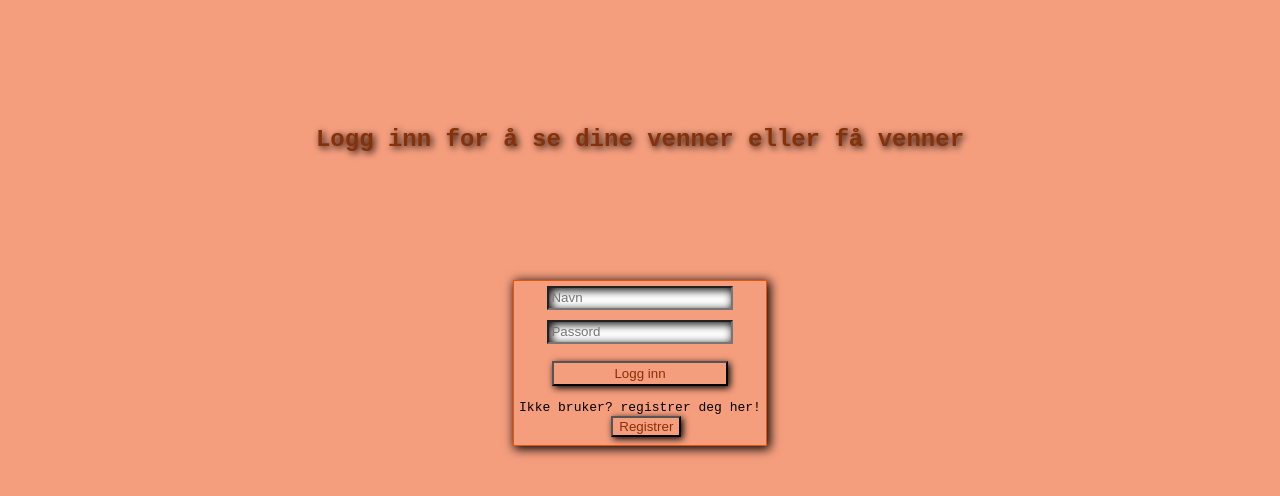
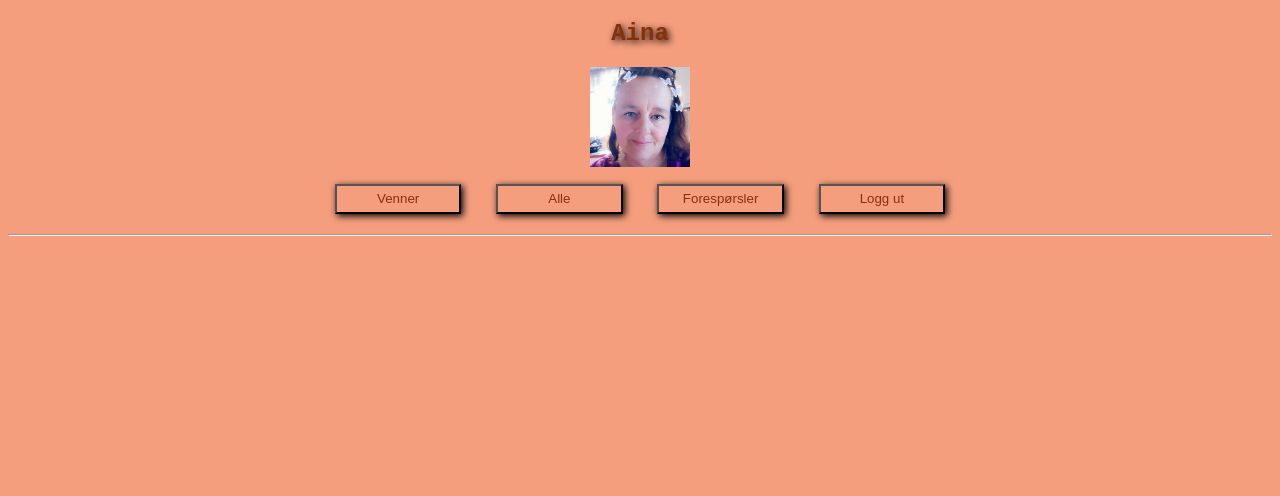
Before and after one commit to ThereseCamK/SosialMedierApp, a plain HTML site: page index.html in a window 1280 px wide. Drawn offline with Linux system fonts and the light colour scheme.

Commit message:
images, profilepicture

```diff
--- a/Model/model.js
+++ b/Model/model.js
@@ -1,7 +1,7 @@
 
 
 const model = {
-    loggedInUser:null,
+    loggedInUser: 11,
     content: '',
     logInInputs:{
         name: '',
@@ -30,6 +30,7 @@ const model = {
             place: 'Sandefjord',
             description: 'Liker alt i fra strikking til leirdueskyting',
             status: 'i forhold',
+            profileImg: 'therese',
             relationshipWith: 10,
             friends:[2, 3, 10, 4, 11],
             requests: [],
@@ -42,6 +43,7 @@ const model = {
             place: 'Larvik',
             description: 'Liker å brenne ting, og fugler da',
             status: 'singel',
+            profileImg: 'Linn',
             relationshipWith: null,
             friends:[1,3,4,11],
             requests: [10],
@@ -54,6 +56,7 @@ const model = {
             place: 'Tønsberg',
             description: 'Liker katter',
             status: 'i forhold',
+            profileImg: 'Bjornar',
             relationshipWith: null,
             friends:[2,1,4],
             requests: [11],
@@ -66,6 +69,7 @@ const model = {
             place: 'Stavenger',
             description: 'Liker å spille freesbee golf',
             status: 'i forhold',
+            profileImg: 'joakim',
             relationshipWith: null,
             friends:[2,3,1],
             requests: [],
@@ -78,6 +82,7 @@ const model = {
             place: 'Sandefjord',
             description: 'Liker å spille med kompiser',
             status: 'i forhold',
+            profileImg: 'tomEirik',
             relationshipWith: 1,
             friends:[1],
             requests: [11],
@@ -90,6 +95,7 @@ const model = {
             place: 'Larvik',
             description: 'Liker å vakse og hjelpe de gamle',
             status: 'i forhold',
+            profileImg: 'aina',
             relationshipWith: null,
             friends:[2,1],
             requests: [],
--- a/View/mainView.js
+++ b/View/mainView.js
@@ -19,14 +19,20 @@ function show(){
 
 //function that show the page when you ar logged in
 function showLoggedinpage(html, loggedIn) {
-    html += `<h2 class="loggedInName">${loggedIn.name}</h2>
+    html += `<h2 class="loggedInName" onclick="showOneProfile(${model.profiles.indexOf(loggedIn)})">
+    ${loggedIn.name}</h2>
+
+    <div class="loggedInImg"><img src="img/${loggedIn.profileImg}.jpg" style="height:100px; width:100px;"></div>
     <div class="menuDiv">
+
             <button class="menuButton" onclick="showFriends()"> Venner</button>
             <button class="menuButton" onclick="showAll()"> Alle</button>
             <button class="menuButton" onclick="showRequests()"> Forespørsler </button>
             <button class="menuButton" onclick="logOut()"> Logg ut </button>
             </div>
+
             <hr>
+
 
             `;
     return html;
--- a/style.css
+++ b/style.css
@@ -70,10 +70,12 @@ body {
     text-align: center;
     margin-top: 10%;
 }
-
+.loggedInImg{
+    text-align: center;
+}
 .loggedInName {
     text-shadow: 2px 2px 7px rgb(0, 0, 0);
-    text-align: left;
+    text-align: center;
     color: rgb(136, 48, 7);
 
 }
```
Also changed, not shown: img/Linn.jpg (added), img/aina.jpg (added), img/joakim.jpg (added), img/therese.jpg (added), img/tomEirik.jpg (added), 1 other file.
